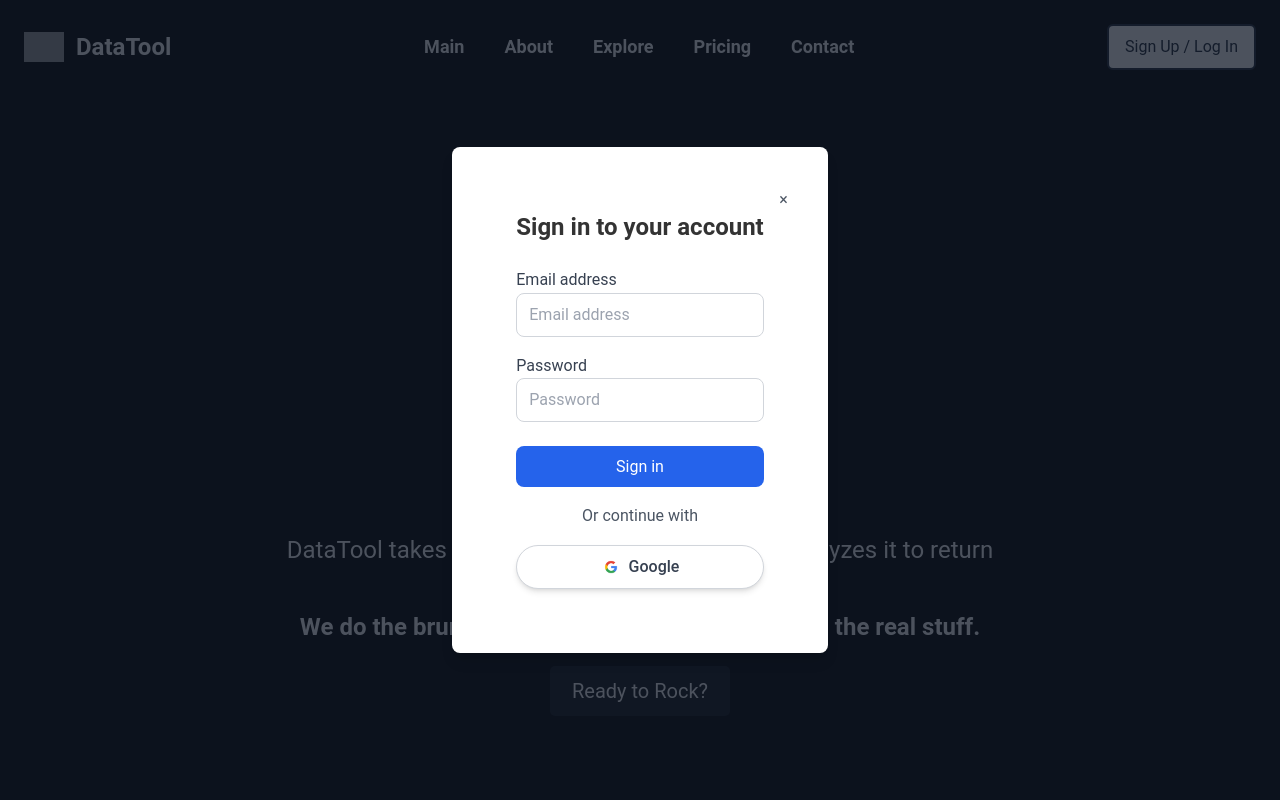
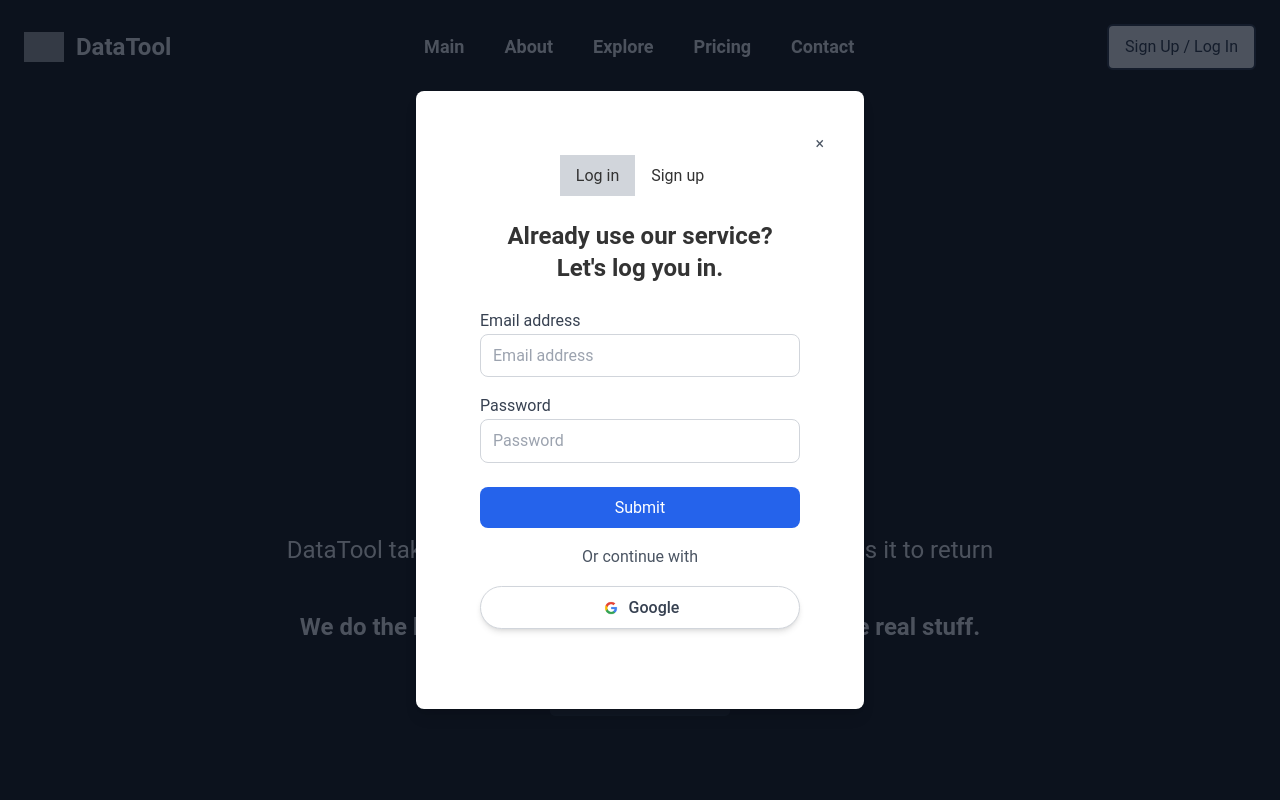
Before and after one commit to AryanKumar1401/Data-tool, a React (Create React App) app: page / in a window 1280 px wide. Both pictures are taken after a click on the button "Sign Up / Log In". Shown: the top 800 px of the page. Built offline with nearby package versions, Linux system fonts and the light colour scheme; no server answers; grey boxes are pictures that could not be loaded.

Commit message:
sign in w/ email

```diff
--- a/src/App.js
+++ b/src/App.js
@@ -1,4 +1,3 @@
-// src/App.js
 import React, { useState } from 'react';
 import { BrowserRouter as Router, Routes, Route, Link } from 'react-router-dom';
 import GlobalStyles from './GlobalStyles';
@@ -7,19 +6,28 @@ import AboutPage from './pages/AboutPage';
 import UploadPage from './pages/UploadPage';
 import PricingPage from './pages/PricingPage';
 import SignIn from './components/SignIn';
-import { Helmet} from 'react-helmet';
+import { signOut } from 'firebase/auth';
+import { auth } from './firebase';
+import { Helmet } from 'react-helmet';
 
-
-
-//change
 function App() {
   const [showAuth, setShowAuth] = useState(false);
   const [user, setUser] = useState(null);
 
   const closeModal = () => setShowAuth(false);
 
+  const handleLogout = () => {
+    signOut(auth)
+      .then(() => {
+        setUser(null);
+      })
+      .catch((error) => {
+        console.error(error);
+      });
+  };
+
+
   return (
-
     <Router>
       <Helmet>
         <title>Data Tool</title>
@@ -39,7 +47,15 @@ function App() {
             <Link to="/contact" className="text-white font-bold text-lg hover:bg-white hover:rounded-md hover:text-black hover:shadow px-3 py-2">Contact</Link>
           </nav>
           {user ? (
-            <span className="text-white font-bold text-lg">Hello, {user.displayName.split(' ')[0]}!</span>
+
+            <span className="text-white font-bold text-lg">Logged in
+                      <button
+            onClick={handleLogout}
+            className="bg-red-600 text-white rounded-md px-4 py-2 ml-4 hover:bg-red-700"
+          >
+            Logout
+          </button></span>
+
           ) : (
             <button
               onClick={() => setShowAuth(true)}
@@ -47,7 +63,6 @@ function App() {
             >
               Sign Up / Log In
             </button>
-
           )}
         </header>
         <main className="flex-1 mt-20 p-4">
@@ -59,12 +74,9 @@ function App() {
           </Routes>
           {showAuth && (
             <div className="fixed inset-0 bg-gray-900 bg-opacity-75 flex items-center justify-center z-50">
-
               <div className="bg-white p-8 rounded-lg shadow-lg">
                 <SignIn setUser={setUser} closeModal={closeModal} />
-
               </div>
-
             </div>
           )}
         </main>
--- a/src/components/signIn.js
+++ b/src/components/signIn.js
@@ -1,10 +1,13 @@
-// src/components/SignIn.js
-import React from 'react';
-import { signInWithPopup } from 'firebase/auth';
+import React, { useState } from 'react';
+import { signInWithEmailAndPassword, createUserWithEmailAndPassword, signInWithPopup } from 'firebase/auth';
 import { auth, provider } from '../firebase';
 
 function SignIn({ setUser, closeModal }) {
-  const handleSignIn = () => {
+  const [isSignUp, setIsSignUp] = useState(false);
+  const [email, setEmail] = useState('');
+  const [password, setPassword] = useState('');
+
+  const handleSignInWithGoogle = () => {
     signInWithPopup(auth, provider)
       .then((result) => {
         const user = result.user;
@@ -16,18 +19,64 @@ function SignIn({ setUser, closeModal }) {
       });
   };
 
+  const handleFormSubmit = (e) => {
+    e.preventDefault();
+    if (isSignUp) {
+      createUserWithEmailAndPassword(auth, email, password)
+        .then((userCredential) => {
+          const user = userCredential.user;
+          setUser(user);
+          closeModal();
+        })
+        .catch((error) => {
+          console.error(error);
+        });
+    } else {
+      signInWithEmailAndPassword(auth, email, password)
+        .then((userCredential) => {
+          const user = userCredential.user;
+          setUser(user);
+          closeModal();
+        })
+        .catch((error) => {
+          console.error(error);
+        });
+    }
+  };
+
+
+
   return (
     <div className="relative bg-white p-8 rounded-lg max-w-sm w-full mx-auto">
       <button onClick={closeModal} className="absolute top-2 right-2 text-gray-600">
         &times;
       </button>
-      <h2 className="text-2xl font-bold mb-6 text-center">Sign in to your account</h2>
+      <div className="flex justify-center mb-6">
+        <button
+          className={`px-4 py-2 ${!isSignUp ? 'bg-gray-300' : 'bg-white'}`}
+          onClick={() => setIsSignUp(false)}
+        >
+          Log in
+        </button>
+        <button
+          className={`px-4 py-2 ${isSignUp ? 'bg-gray-300' : 'bg-white'}`}
+          onClick={() => setIsSignUp(true)}
+        >
+          Sign up
+        </button>
+      </div>
+      <h2 className="text-2xl font-bold mb-6 text-center">
+        {isSignUp ? "Don't have an account? Register one now!" : "Already use our service? Let's log you in."}
+      </h2>
+      <form onSubmit={handleFormSubmit}>
         <div className="mb-4">
           <label className="block text-gray-700">Email address</label>
           <input
             type="email"
             className="w-full px-3 py-2 border border-gray-300 rounded-lg"
             placeholder="Email address"
+            value={email}
+            onChange={(e) => setEmail(e.target.value)}
           />
         </div>
         <div className="mb-6">
@@ -36,17 +85,28 @@ function SignIn({ setUser, closeModal }) {
             type="password"
             className="w-full px-3 py-2 border border-gray-300 rounded-lg"
             placeholder="Password"
+            value={password}
+            onChange={(e) => setPassword(e.target.value)}
           />
         </div>
-      <button className="w-full bg-blue-600 text-white py-2 rounded-lg mb-4">Sign in</button>
+        { !isSignUp && <div className="mb-6 text-right">
+
+        </div>}
+        <button className="w-full bg-blue-600 text-white py-2 rounded-lg mb-4">
+          Submit
+        </button>
+      </form>
       <div className="text-center text-gray-600 mb-4">Or continue with</div>
       <button
-        onClick={handleSignIn}
+        onClick={handleSignInWithGoogle}
         className="w-full flex items-center justify-center bg-white border border-gray-300 rounded-full px-4 py-2 shadow-md hover:bg-gray-100"
       >
         <img src="googleLogo.png" alt="Google logo" className="w-5 h-5 mr-2" />
         <span className="text-gray-700 font-medium">Google</span>
       </button>
+      <div className="text-center mt-4">
+
+      </div>
     </div>
   );
 }
```
Lines whose indentation alone changed are shown as unchanged.
